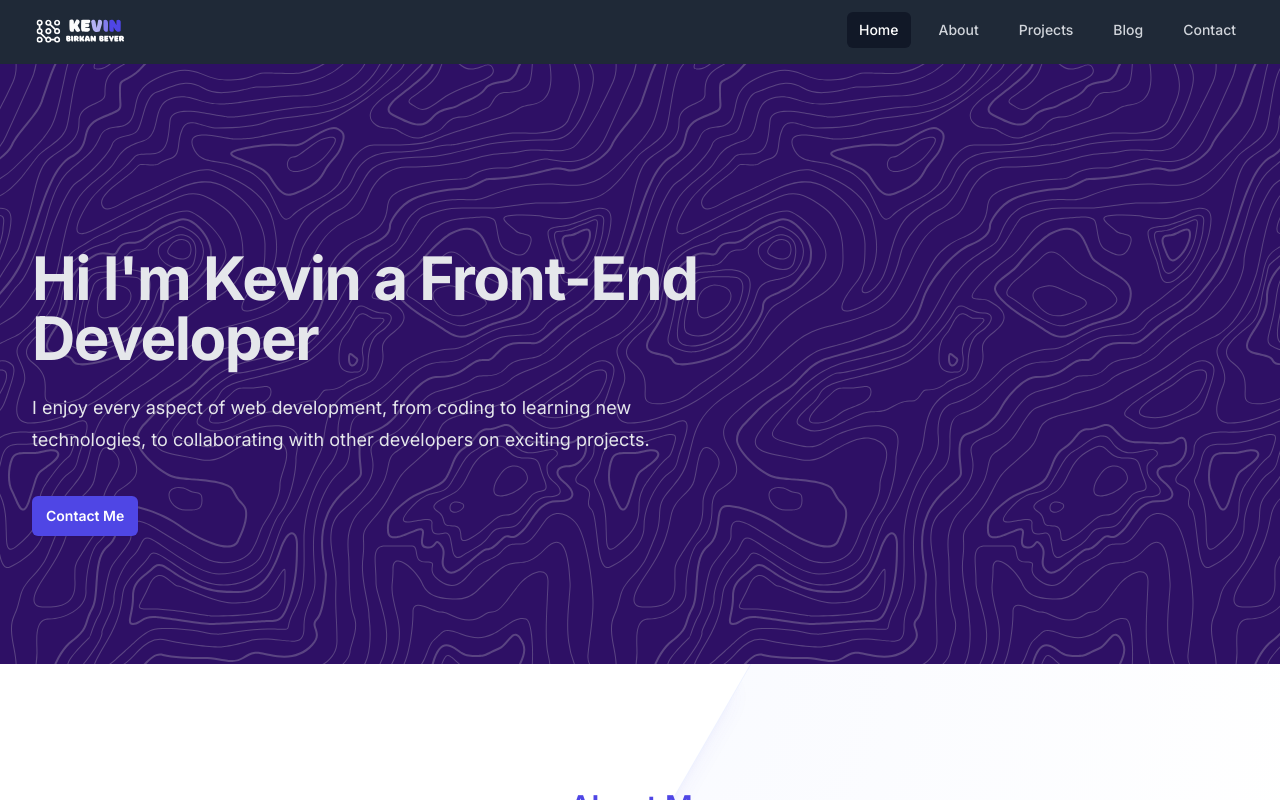
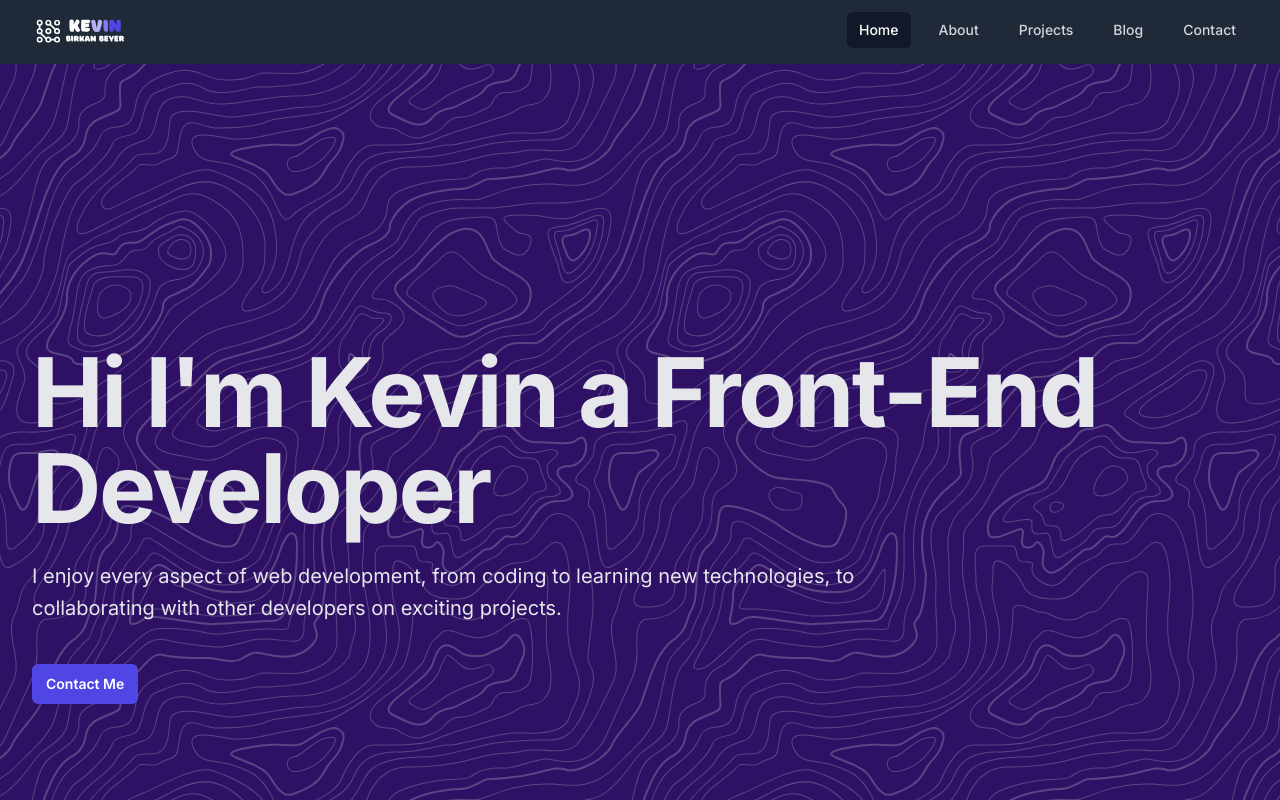
Before and after one commit to Kev-BB/Portfolio-Page, a Next.js app: page / in a window 1280 px wide. Shown: the top 800 px of the page. Built offline with nearby package versions, Linux system fonts and the light colour scheme.

Commit message:
Updated Layout

```diff
--- a/src/app/layout.js
+++ b/src/app/layout.js
@@ -4,9 +4,12 @@ import "./globals.css";
 const inter = Inter({ subsets: ["latin"] });
 
 export const metadata = {
-  title: "Kevin Birkan Beyer",
+  title: 'Kevin Birkan Beyer',
   description: "Portfolio Page",
-};
+  icons: {
+    icon: 'favicon.png',
+  },
+}
 
 export default function RootLayout({ children }) {
   return (
--- a/src/components/Footer.js
+++ b/src/components/Footer.js
@@ -5,7 +5,7 @@ export default function Footer(){
   return (
     <footer className="bg-gray-800 text-gray-400">
   <div className="container px-5 py-4 flex flex-col md:flex-row ">
-    <div className="flex-3">
+    <div className="flex-1">
       <img className="h-10 w-auto" src="kbb-logo.svg"/>
     </div>
     <div className="flex-1 mt-4 md:mt-0">
--- a/src/components/Header.js
+++ b/src/components/Header.js
@@ -1,13 +1,13 @@
 export default function Header() {
   return (
     <div className="header">
-      <div className="relative isolate px-6 pt-14 lg:px-8">
-        <div className="mr-auto max-w-2xl py-16 sm:py-32 lg:py-32">
+      <div className="relative isolate px-6 pt-14 lg:px-8 h-screen">
+        <div className="mr-auto max-w-6xl py-32 sm:py-48 lg:py-56">
           <div className="text-start">
-            <h1 className="text-4xl font-bold tracking-tight text-gray-200 sm:text-6xl">
+            <h1 className="text-6xl font-bold tracking-tight text-gray-200 sm:text-8xl">
               Hi I'm Kevin a Front-End Developer
             </h1>
-            <p className="mt-6 text-lg leading-8 text-gray-200">
+            <p className="mt-6 max-w-4xl text-xl leading-8 text-gray-200">
               I enjoy every aspect of web development, from coding to learning new technologies, to collaborating with other developers on exciting projects.
             </p>
             <div className="mt-10 flex items-center justify-start gap-x-6">
```
Also changed, not shown: src/app/favicon.png (added), 1 other file (tests, documents, lock files or other folders).
